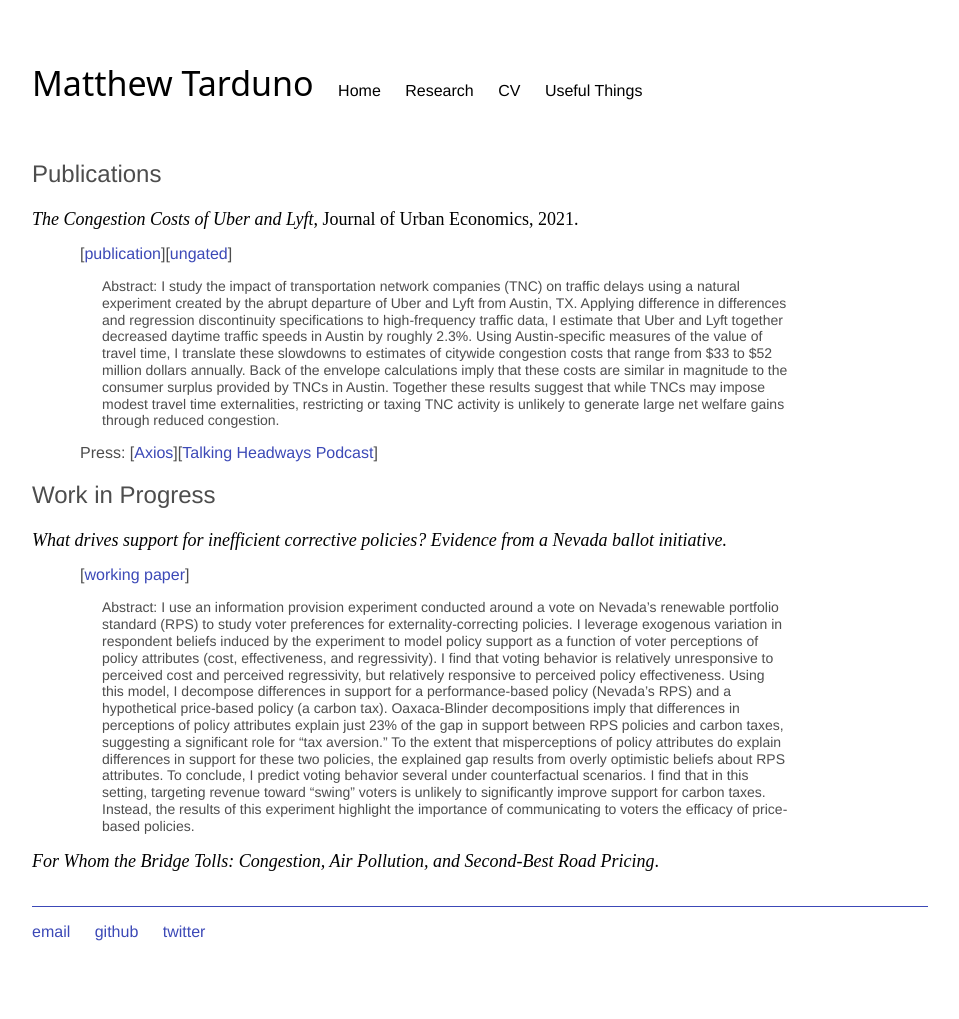
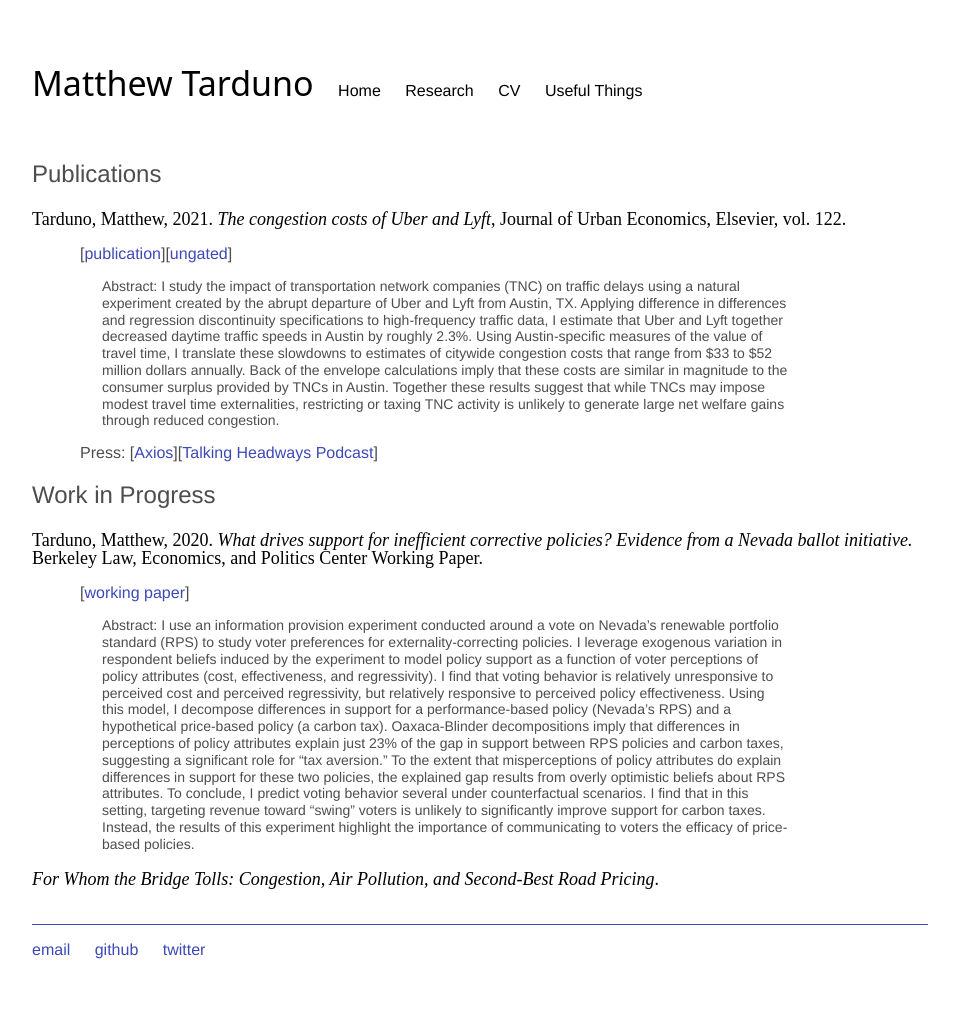
Before and after one commit to Matt-Tarduno/Matt-Tarduno.github.io, a Jekyll site: the page built from research/index.html, in a window 1280 px wide. Shown: the whole page, without its empty margins (160-1119 px from the left). Built offline with Jekyll 4.4.1, drawn with Linux system fonts in a browser that asks for light colours.

Commit message:
Update index.html

```diff
--- a/research/index.html
+++ b/research/index.html
@@ -9,7 +9,7 @@ sitemap:
 <br />
 <div class="blurb">
 	<h1>Publications</h1>
-	<p style="font-size:18px; font-family: TimesNewRoman; color: black" ><em>The Congestion Costs of Uber and Lyft</em>, Journal of Urban Economics, 2021.
+	<p style="font-size:18px; font-family: TimesNewRoman; color: black" > Tarduno, Matthew, 2021. <em>The congestion costs of Uber and Lyft</em>, Journal of Urban Economics, Elsevier, vol. 122.
 	<p style="margin-left:3em">[<a href="https://doi.org/10.1016/j.jue.2020.103318" target="_blank">publication</a>][<a href="https://matt-tarduno.github.io/tnc/" target="_blank">ungated</a>]
 	<p style="font-size:14px; margin-left:5em; margin-right:10em; line-height: 1.2"> Abstract: I study the impact of transportation network companies (TNC) on traffic delays using a natural experiment created by the abrupt departure of Uber and Lyft from Austin, TX. Applying difference in
 differences and regression discontinuity specifications to high-frequency traffic data, I estimate that Uber
@@ -31,7 +31,7 @@ TNC activity is unlikely to generate large net welfare gains through reduced con
 
 <div class="blurb">
 	<h1>Work in Progress</h1>
-	<p style="font-size:18px; font-family: TimesNewRoman; color: black" ><em>What drives support for inefficient corrective policies? Evidence from a Nevada ballot initiative. </em>
+	<p style="font-size:18px; font-family: TimesNewRoman; color: black" > Tarduno, Matthew, 2020. <em>What drives support for inefficient corrective policies? Evidence from a Nevada ballot initiative.</em> Berkeley Law, Economics, and Politics Center Working Paper.
 	<p style="margin-left:3em">[<a href="https://matt-tarduno.github.io/tnc/" target="_blank">working paper</a>]
 	<p style="font-size:14px; margin-left:5em; margin-right:10em; line-height: 1.2"> Abstract:
 	I use an information provision experiment conducted around a vote on Nevada’s renewable portfolio standard
```
